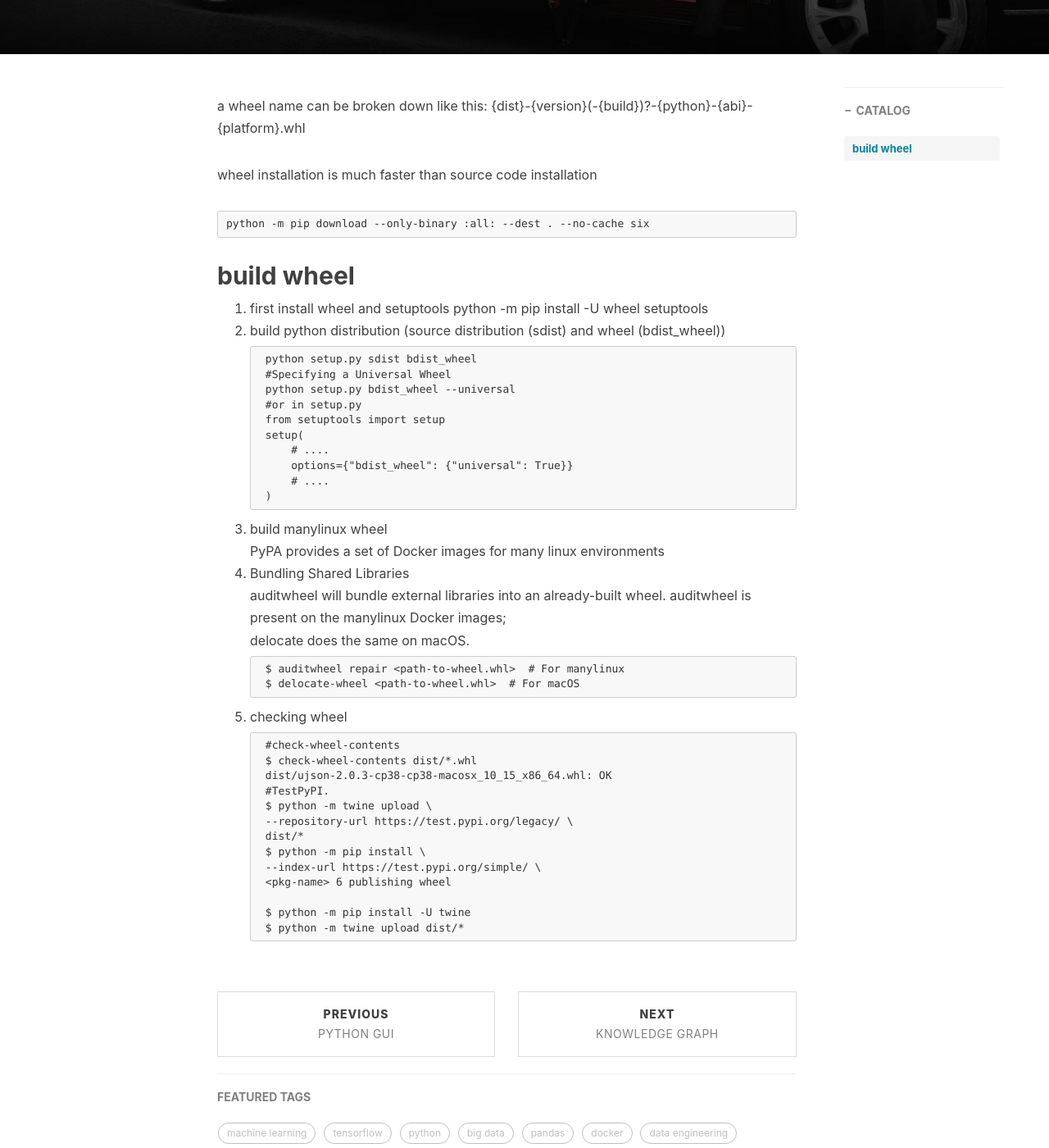
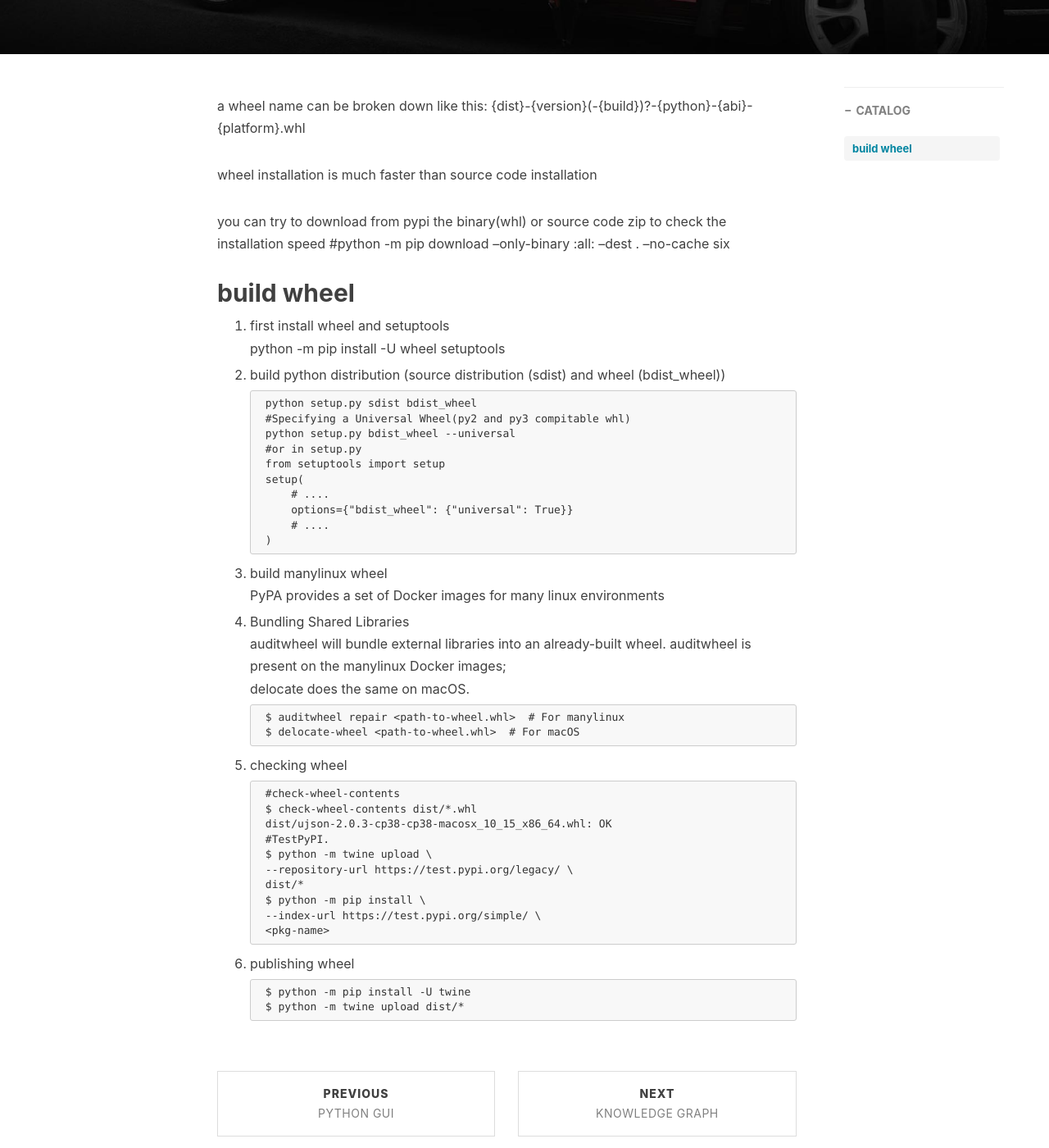
Before and after one commit to neverset123/YWHome, a Jekyll site: the page built from _posts/2020-09-07-Python Wheel.md, in a window 1280 px wide and 1400 px high, scrolled down 391 px. Shown: the whole window at 82% size. Built offline with Jekyll 4.4.1, drawn with Linux system fonts in a browser that asks for light colours; nearby versions of some CDN libraries; comment, search, counter and statistics services are not loaded.

Commit message:
modified python wheel

```diff
--- a/_posts/2020-09-07-Python Wheel.md
+++ b/_posts/2020-09-07-Python Wheel.md
@@ -15,15 +15,17 @@ a wheel name can be broken down like this:
 
 wheel installation is much faster than source code installation
 
-    python -m pip download --only-binary :all: --dest . --no-cache six
+you can try to download from pypi the binary(whl) or source code zip to check the installation speed
+    #python -m pip download --only-binary :all: --dest . --no-cache six
 
 ## build wheel
 1. first install wheel and setuptools
 python -m pip install -U wheel setuptools
+
 2. build python distribution (source distribution (sdist) and wheel (bdist_wheel))
 
         python setup.py sdist bdist_wheel
-        #Specifying a Universal Wheel
+        #Specifying a Universal Wheel(py2 and py3 compitable whl)
         python setup.py bdist_wheel --universal
         #or in setup.py
         from setuptools import setup
@@ -32,14 +34,17 @@ python -m pip install -U wheel setuptools
             options={"bdist_wheel": {"universal": True}}
             # ....
         )
+
 3. build manylinux  wheel
 PyPA provides a set of Docker images for many linux environments
+
 4. Bundling Shared Libraries
 auditwheel will bundle external libraries into an already-built wheel. auditwheel is present on the manylinux Docker images;
 delocate does the same on macOS.
 
         $ auditwheel repair <path-to-wheel.whl>  # For manylinux
         $ delocate-wheel <path-to-wheel.whl>  # For macOS
+
 5. checking wheel
 
         #check-wheel-contents
@@ -52,7 +57,8 @@ delocate does the same on macOS.
         $ python -m pip install \
         --index-url https://test.pypi.org/simple/ \
         <pkg-name>
-6 publishing wheel
+
+6. publishing wheel
 
         $ python -m pip install -U twine
         $ python -m twine upload dist/*
```
